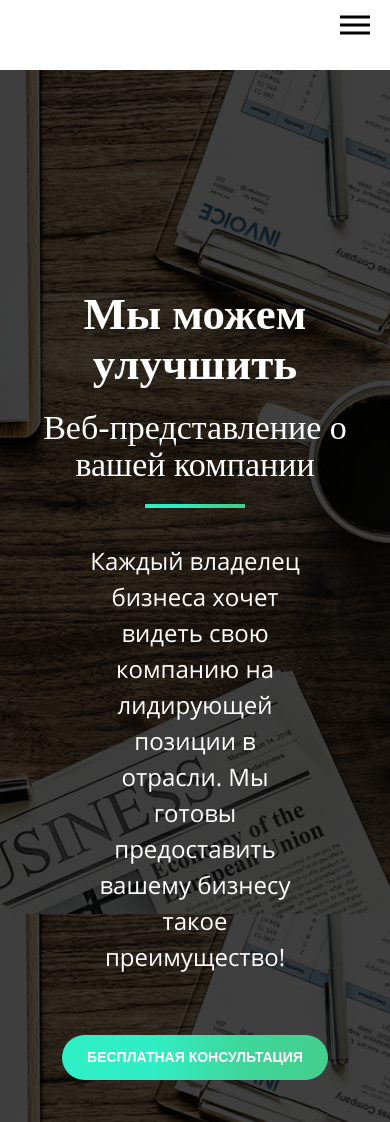
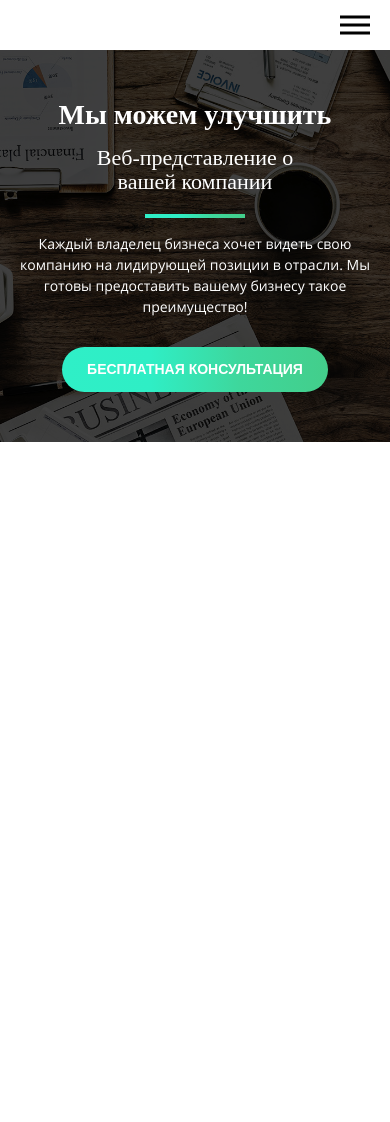
Before and after one commit to YuriyShandor/MyMind, a plain HTML site: page index.html in a window 390 px wide. Shown: the top 1122 px of the page. After the commit the page ends 844 px from the top, so only its background shows below. Drawn offline with nearby package versions, Linux system fonts and the light colour scheme; a script that the page names is missing; a web font is replaced by a local one.

Commit message:
Add Section Banner. Mod_02

```diff
--- a/scss/style.scss
+++ b/scss/style.scss
@@ -280,19 +280,124 @@ section {
 }
 
 @media only screen and (max-width : 1199px) {
+  .banner {
+    margin-top: 40px;
+    padding-top: 190px;
+    padding-bottom: 120px;
 
+    .section-heading {
+      margin-bottom: 50px;
+
+      &__ttl {
+        font-size: 42px;
+      }
+
+      h3 {
+        font-size: 30px;
+        margin-top: 20px;
+      }
+
+      &__line {
+        margin-bottom: 30px;
+      }
+
+      &__discr {
+        width: 70%;
+        font-size: 22px;
+      }
+    }
+  }
 }
 
 @media only screen and (max-width : 991px) {
+  .banner {
+    margin-top: 20px;
+    padding-top: 150px;
+    padding-bottom: 80px;
+    background-attachment: scroll;
 
+    .section-heading {
+      margin-bottom: 40px;
+
+      &__ttl {
+        font-size: 36px;
+      }
+
+      h3 {
+        font-size: 26px;
+        margin-top: 15px;
+      }
+
+      &__line {
+        margin-bottom: 20px;
+      }
+
+      &__discr {
+        width: 75%;
+        font-size: 18px;
+      }
+    }
+  }
 }
 
 @media only screen and (max-width : 767px) {
+  .banner {
+    margin-top: 10px;
+    padding-top: 100px;
+    padding-bottom: 70px;
 
+    .section-heading {
+      margin-bottom: 30px;
+
+      &__ttl {
+        font-size: 32px;
+      }
+
+      h3 {
+        font-size: 22px;
+        margin-top: 15px;
+      }
+
+      &__line {
+        margin-bottom: 20px;
+      }
+
+      &__discr {
+        width: 85%;
+        font-size: 16px;
+      }
+    }
+  }
 }
 
 @media only screen and (max-width : 576px) {
+  .banner {
+    margin-top: 0px;
+    padding-top: 100px;
+    padding-bottom: 50px;
 
+    .section-heading {
+      margin-bottom: 30px;
+
+      &__ttl {
+        font-size: 28px;
+      }
+
+      h3 {
+        font-size: 22px;
+        margin-top: 15px;
+      }
+
+      &__line {
+        margin-bottom: 15px;
+      }
+
+      &__discr {
+        width: 95%;
+        font-size: 14px;
+      }
+    }
+  }
 }
 
 
```
Also changed, not shown: css/style.css.
